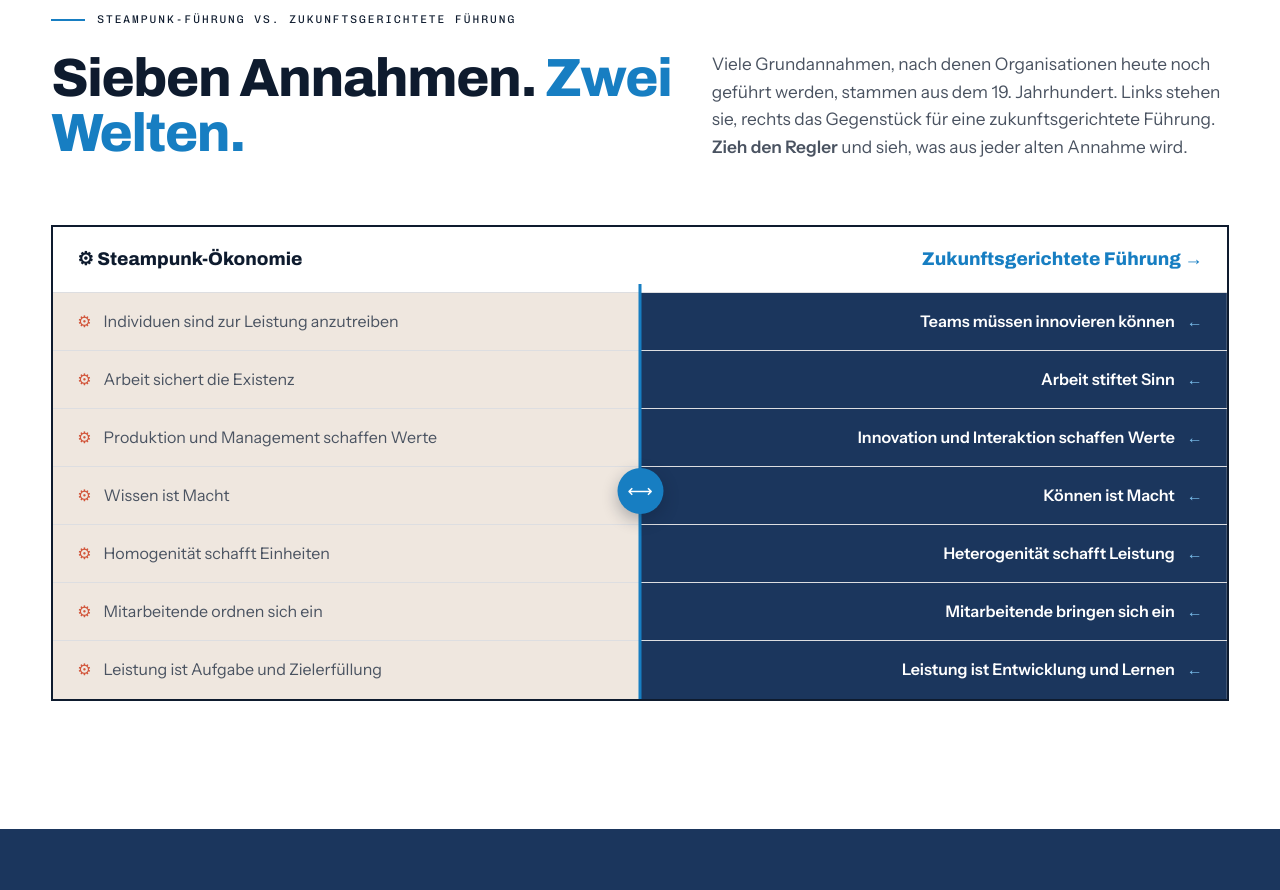
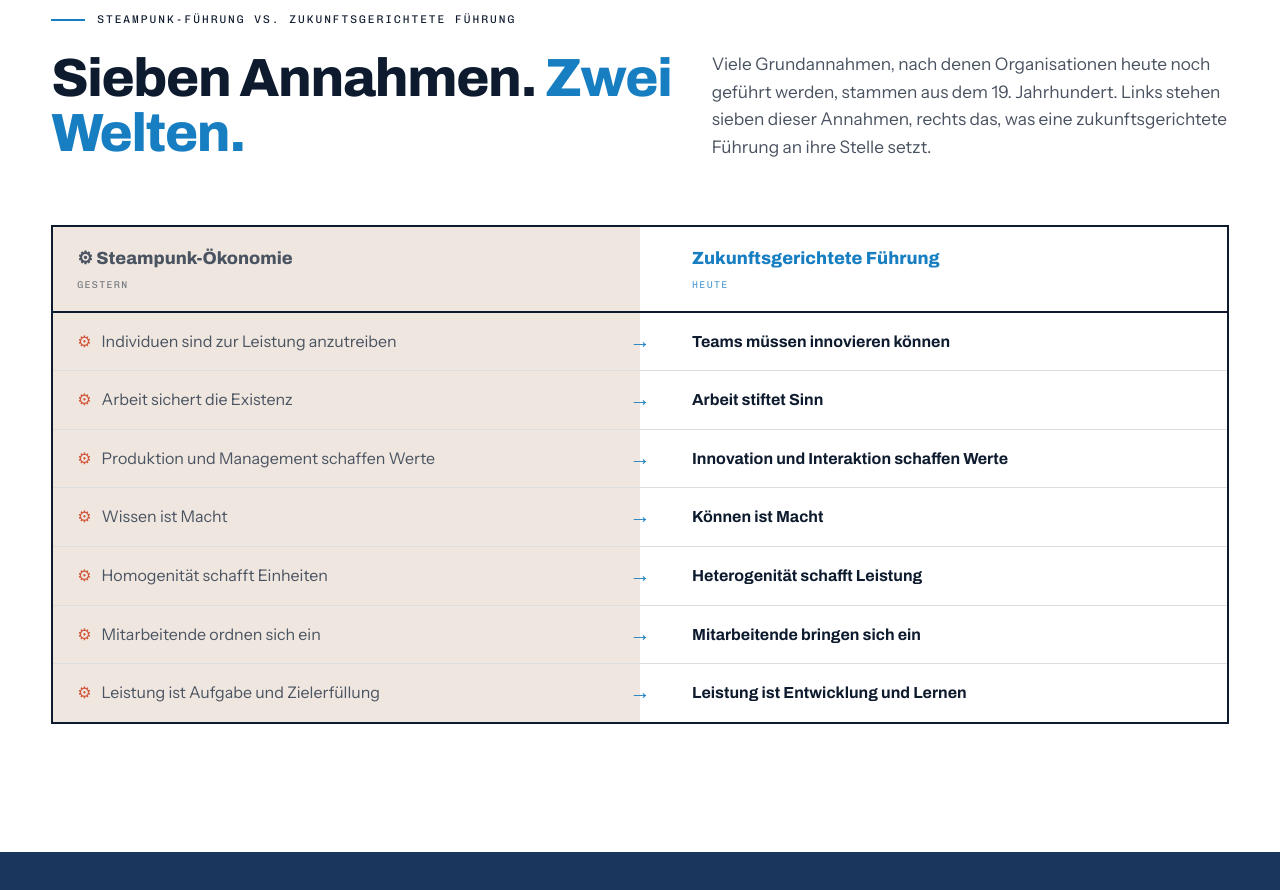
Before and after one commit to MaxHOR3012/Rein-Digital-Vorschau, a plain HTML site: page haltung-fuehrung.html in a window 1280 px wide. Shown: the part 1585-2475 px from the top of the page. Drawn offline with Linux system fonts and the light colour scheme.

Commit message:
Haltung & Führung: Regler durch klare Gegenüberstellung gestern → heute ersetzt
Co-Authored-By: Claude Opus 5.5 <noreply@anthropic.com>

```diff
--- a/assets/site.css
+++ b/assets/site.css
@@ -787,3 +787,30 @@ body.menu-open .talk-fab{display:none}
 .contact-gate{border:1.5px dashed var(--line);background:var(--white);padding:clamp(22px,3vw,36px);display:grid;gap:16px;justify-items:start}
 .contact-gate .cal-note{margin:0}
 .contact-frame{width:100%;height:520px;border:0;display:block;transition:height .2s}
+
+/* ---------- Steampunk vs. Zukunft: Gegenüberstellung ---------- */
+.shift{border:2px solid var(--ink);background:var(--white)}
+.shift-head,.shift-list li{display:grid;grid-template-columns:1fr 56px 1fr;align-items:center}
+.shift-head{border-bottom:2px solid var(--ink);font-family:var(--f-head);font-weight:800;font-size:1.1rem}
+.shift-head span{padding:18px 24px}
+.shift-head span:first-child{background:#EFE7DF;color:var(--ink-soft);align-self:stretch}
+.shift-head span:nth-child(2){background:linear-gradient(90deg,#EFE7DF 50%,var(--white) 50%);align-self:stretch;padding:0}
+.shift-head span:last-child{color:var(--blue)}
+.shift-head small{display:block;font-family:var(--f-mono);font-weight:400;font-size:.62rem;letter-spacing:.14em;text-transform:uppercase;margin-top:4px;opacity:.75}
+.shift-list{list-style:none;margin:0;padding:0}
+.shift-list li{border-bottom:1px solid var(--line);transition:background .25s}
+.shift-list li:last-child{border-bottom:0}
+.sh-old{padding:16px 24px;background:#EFE7DF;color:var(--ink-soft);align-self:stretch;display:flex;align-items:center;gap:10px}
+.sh-old::before{content:"⚙";color:var(--rust);flex:none}
+.sh-arr{align-self:stretch;display:flex;align-items:center;justify-content:center;font-family:var(--f-head);font-weight:800;font-size:1.3rem;color:var(--blue);background:linear-gradient(90deg,#EFE7DF 50%,var(--white) 50%)}
+.sh-new{padding:16px 24px;font-family:var(--f-head);font-weight:700;color:var(--ink)}
+.shift-list li:hover .sh-new{color:var(--blue)}
+@media (max-width:700px){
+  .shift-head{display:none}
+  .shift-list li{grid-template-columns:1fr;padding:0}
+  .sh-old{padding:14px 18px 10px;font-size:.92rem}
+  .sh-arr{display:none}
+  .sh-new{padding:10px 18px 16px;display:flex;gap:10px}
+  .sh-new::before{content:"→";color:var(--blue);font-weight:800}
+  .shift::before{content:"⚙ gestern  →  heute";display:block;padding:12px 18px;border-bottom:2px solid var(--ink);font-family:var(--f-mono);font-size:.66rem;letter-spacing:.14em;text-transform:uppercase;white-space:pre}
+}
--- a/haltung-fuehrung.html
+++ b/haltung-fuehrung.html
@@ -6,8 +6,8 @@
 <meta name="viewport" content="width=device-width, initial-scale=1">
 <title>Haltung & Führung – Dr. Andreas Rein</title>
 <meta name="description" content="Haltungsbasierte Organisationsentwicklung: Steampunk-Führung überwinden und Organisationen wirksam machen.">
-<link rel="stylesheet" href="assets/fonts.css?v=60">
-<link rel="stylesheet" href="assets/site.css?v=60">
+<link rel="stylesheet" href="assets/fonts.css?v=61">
+<link rel="stylesheet" href="assets/site.css?v=61">
 </head>
 <body>
 
@@ -64,13 +64,19 @@
   <div class="wrap">
     <div class="sec-head">
       <div><div class="eyebrow">Steampunk-Führung vs. zukunftsgerichtete Führung</div><h2>Sieben Annahmen. <span class="hl">Zwei Welten.</span></h2></div>
-      <p class="lead">Viele Grundannahmen, nach denen Organisationen heute noch geführt werden, stammen aus dem 19. Jahrhundert. Links stehen sie, rechts das Gegenstück für eine zukunftsgerichtete Führung. <b>Zieh den Regler</b> und sieh, was aus jeder alten Annahme wird.</p>
+      <p class="lead">Viele Grundannahmen, nach denen Organisationen heute noch geführt werden, stammen aus dem 19. Jahrhundert. Links stehen sieben dieser Annahmen, rechts das, was eine zukunftsgerichtete Führung an ihre Stelle setzt.</p>
     </div>
-    <div class="ba rv">
-      <div class="ba-head"><span>⚙ Steampunk-Ökonomie</span><span>Zukunftsgerichtete Führung →</span></div>
-      <div class="ba-rows"><div class="ba-row"><div class="old">Individuen sind zur Leistung anzutreiben</div><div class="new">Teams müssen innovieren können</div></div><div class="ba-row"><div class="old">Arbeit sichert die Existenz</div><div class="new">Arbeit stiftet Sinn</div></div><div class="ba-row"><div class="old">Produktion und Management schaffen Werte</div><div class="new">Innovation und Interaktion schaffen Werte</div></div><div class="ba-row"><div class="old">Wissen ist Macht</div><div class="new">Können ist Macht</div></div><div class="ba-row"><div class="old">Homogenität schafft Einheiten</div><div class="new">Heterogenität schafft Leistung</div></div><div class="ba-row"><div class="old">Mitarbeitende ordnen sich ein</div><div class="new">Mitarbeitende bringen sich ein</div></div><div class="ba-row"><div class="old">Leistung ist Aufgabe und Zielerfüllung</div><div class="new">Leistung ist Entwicklung und Lernen</div></div></div>
-      <div class="ba-handle" aria-hidden="true"></div>
-      <input type="range" min="0" max="100" value="50" aria-label="Zwischen Steampunk-Führung und zukunftsgerichteter Führung wechseln">
+    <div class="shift rv">
+      <div class="shift-head"><span>⚙ Steampunk-Ökonomie <small>gestern</small></span><span></span><span>Zukunftsgerichtete Führung <small>heute</small></span></div>
+      <ol class="shift-list">
+        <li><span class="sh-old">Individuen sind zur Leistung anzutreiben</span><span class="sh-arr" aria-hidden="true">→</span><span class="sh-new">Teams müssen innovieren können</span></li>
+        <li><span class="sh-old">Arbeit sichert die Existenz</span><span class="sh-arr" aria-hidden="true">→</span><span class="sh-new">Arbeit stiftet Sinn</span></li>
+        <li><span class="sh-old">Produktion und Management schaffen Werte</span><span class="sh-arr" aria-hidden="true">→</span><span class="sh-new">Innovation und Interaktion schaffen Werte</span></li>
+        <li><span class="sh-old">Wissen ist Macht</span><span class="sh-arr" aria-hidden="true">→</span><span class="sh-new">Können ist Macht</span></li>
+        <li><span class="sh-old">Homogenität schafft Einheiten</span><span class="sh-arr" aria-hidden="true">→</span><span class="sh-new">Heterogenität schafft Leistung</span></li>
+        <li><span class="sh-old">Mitarbeitende ordnen sich ein</span><span class="sh-arr" aria-hidden="true">→</span><span class="sh-new">Mitarbeitende bringen sich ein</span></li>
+        <li><span class="sh-old">Leistung ist Aufgabe und Zielerfüllung</span><span class="sh-arr" aria-hidden="true">→</span><span class="sh-new">Leistung ist Entwicklung und Lernen</span></li>
+      </ol>
     </div>
   </div>
 </section>
@@ -124,6 +130,6 @@
   </div>
 </footer>
 <a class="talk-fab" href="index.html#termin" aria-label="Erstgespräch vereinbaren"><img src="assets/img/p2.jpg" alt=""><span>Erstgespräch</span></a>
-<script src="assets/site.js?v=60"></script>
+<script src="assets/site.js?v=61"></script>
 </body>
 </html>
```
Also changed, not shown: buecher.html (+3 -3 lines), datenschutz.html (+3 -3 lines), flow-steuerung.html (+3 -3 lines), health-series.html (+3 -3 lines), impressum.html (+3 -3 lines), index.html (+3 -3 lines).
